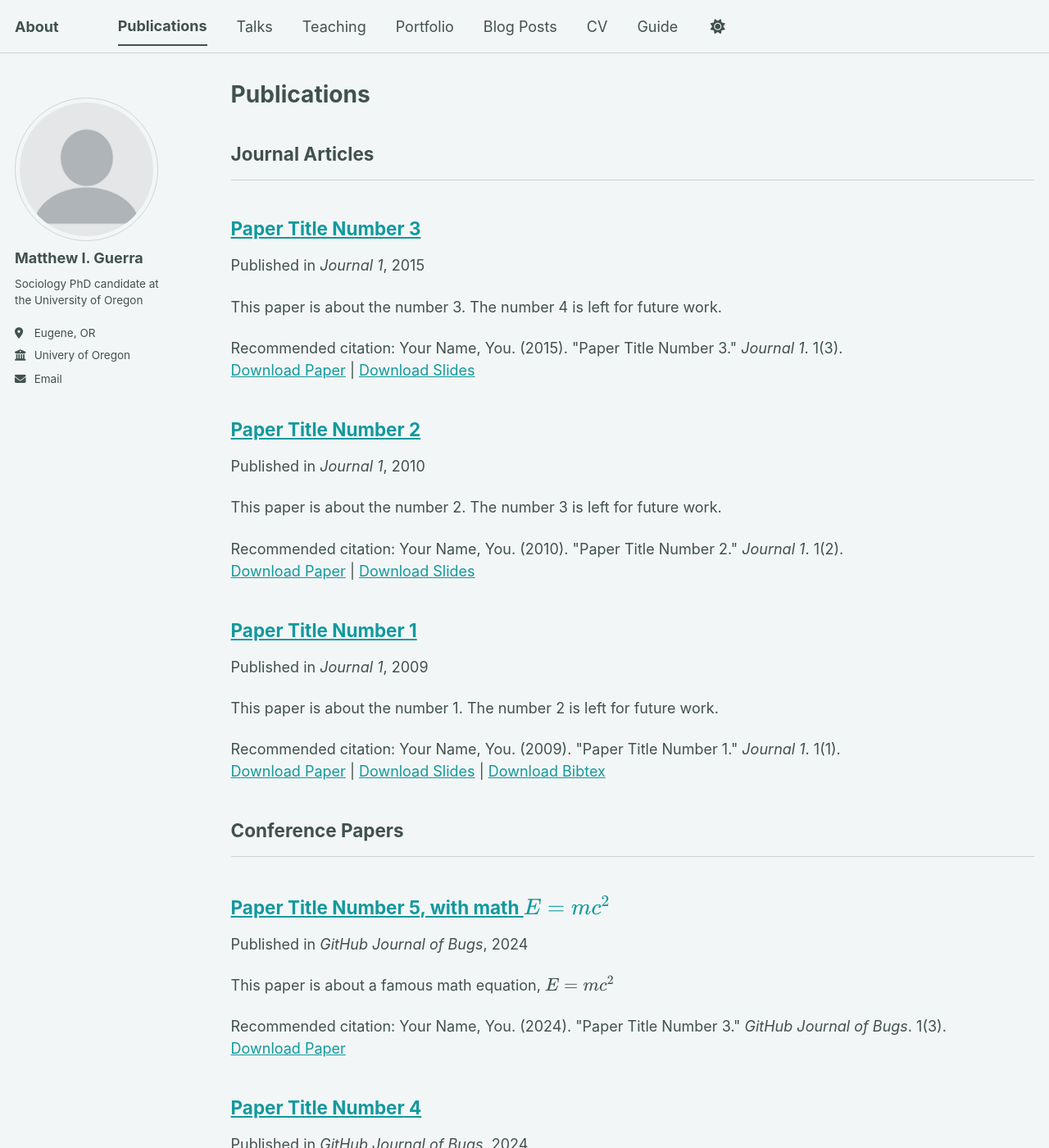
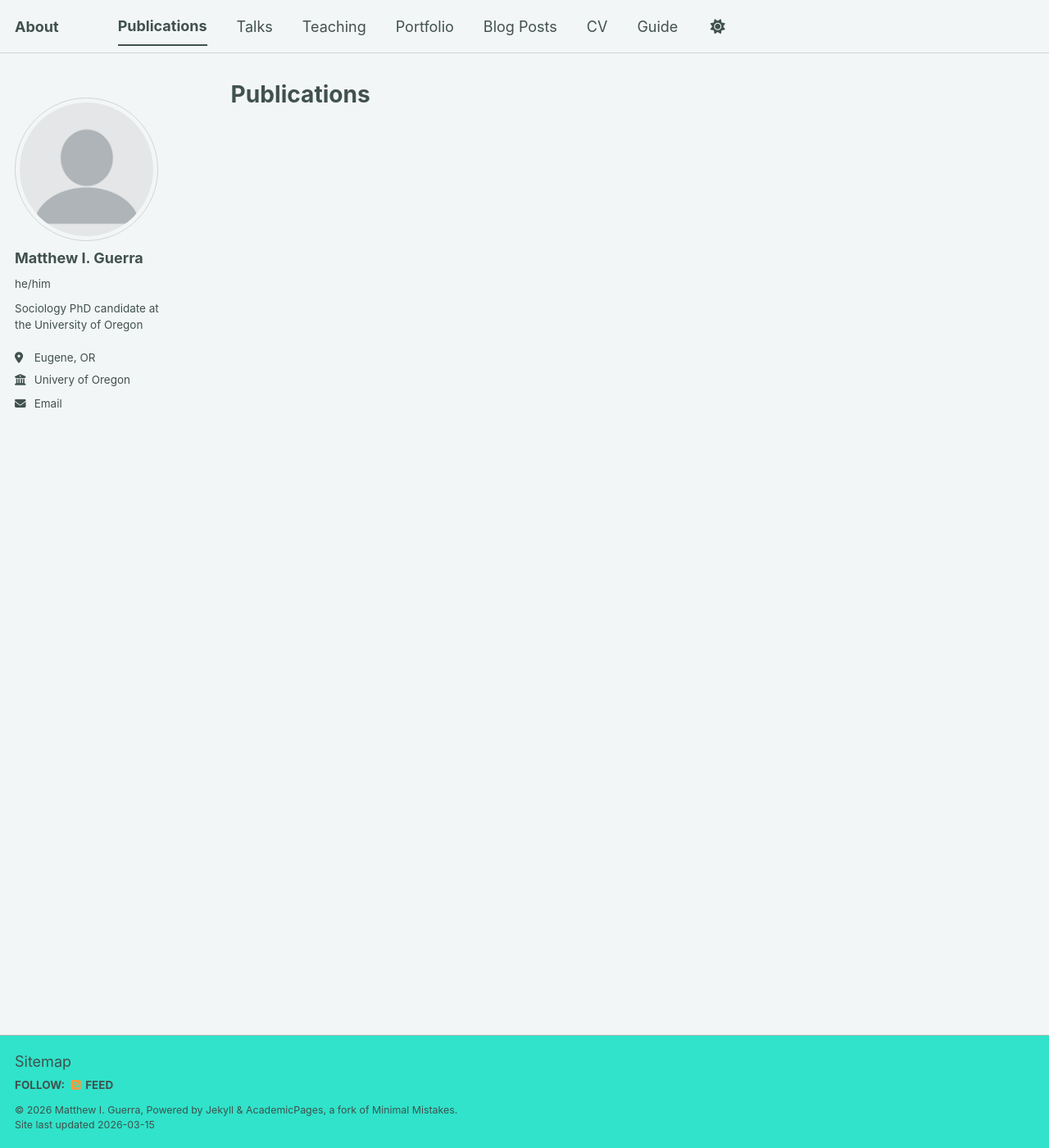
Before and after one commit to matthew-guerra/matthew-guerra.github.io, a Jekyll site: the page built from _pages/publications.html, in a window 1280 px wide and 1400 px high. Shown: the whole window at 82% size. Built offline with Jekyll 4.4.1, drawn with Linux system fonts in a browser that asks for light colours; a script bundle is joined from its source files by our own code; library files that are not in the unit come from our copies; some of the changed lines change nothing that is shown; some of the changed text lies outside the part shown.

Commit message:
Update _config.yml

```diff
--- a/_config.yml
+++ b/_config.yml
@@ -25,7 +25,7 @@ author:
   # Biographic information
   avatar           : "profile.png"
   name             : "Matthew I. Guerra"
-  pronouns         : # example: "she/her"
+  pronouns         :  "he/him"
   bio              : "Sociology PhD candidate at the University of Oregon"
   location         : "Eugene, OR"
   employer         : "Univery of Oregon"
@@ -224,12 +224,12 @@ collections:
   teaching:
     output: true
     permalink: /:collection/:path/
-  publications:
-    output: true
-    permalink: /:collection/:path/
-  portfolio:
-    output: true
-    permalink: /:collection/:path/
+  # publications:
+  #  output: true
+   # permalink: /:collection/:path/
+ # portfolio:
+ #   output: true
+ #   permalink: /:collection/:path/
   talks:
     output: true
     permalink: /:collection/:path/
```
